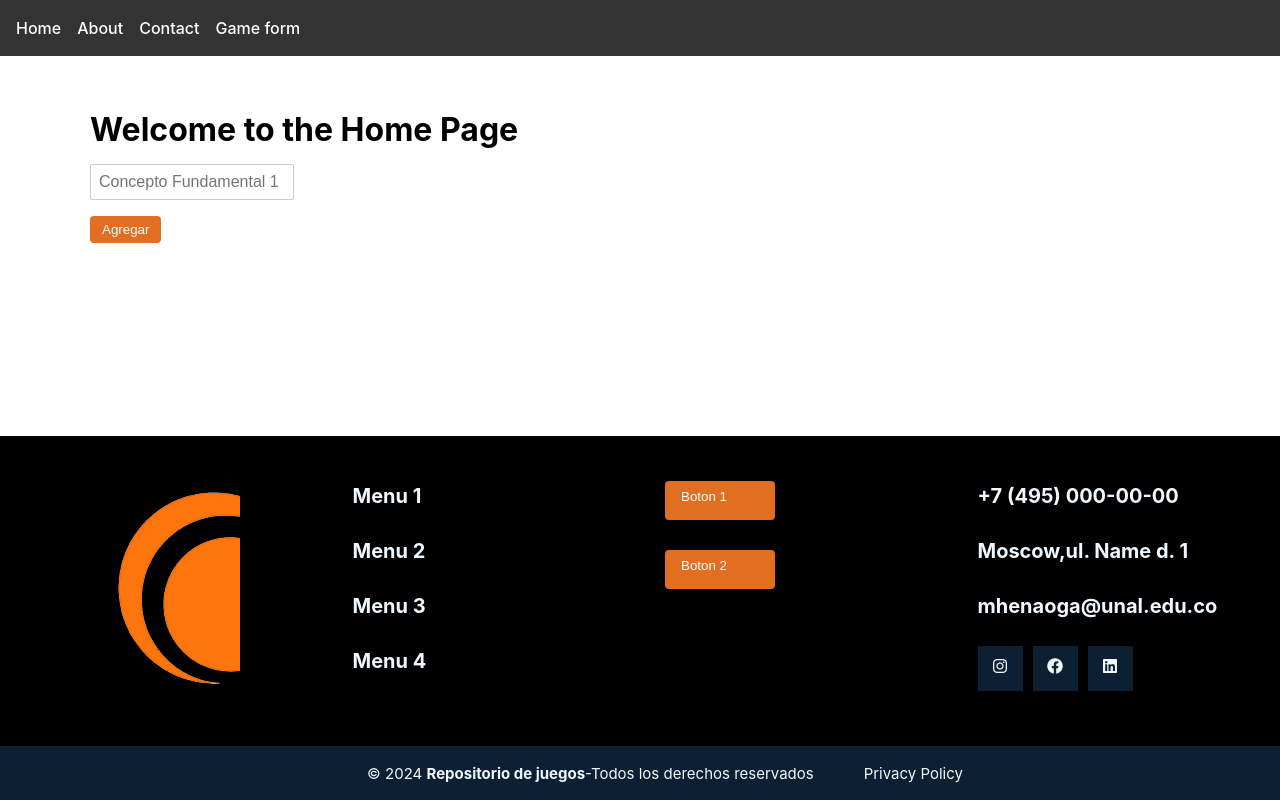
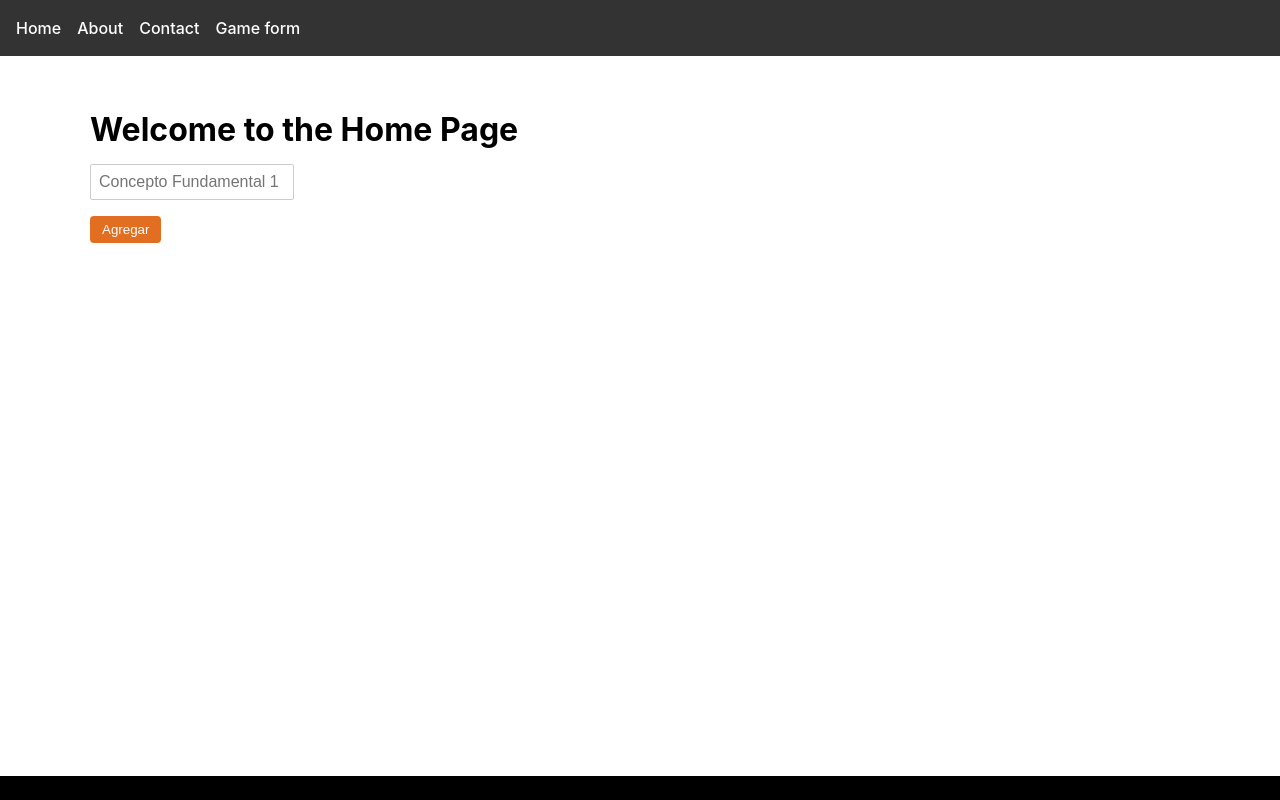
Before and after one commit to repositoryGamesUNAL/repositorioJuegos, a React (Vite) app in the folder games-repository-frontend/: page / in a window 1280 px wide. Shown: the top 800 px of the page. Built offline with nearby package versions, Linux system fonts and the light colour scheme.

Commit message:
styles: Estilos del layout

```diff
--- a/games-repository-frontend/src/Components/molecules/footer/index.tsx
+++ b/games-repository-frontend/src/Components/molecules/footer/index.tsx
@@ -1,5 +1,6 @@
 //import React from 'react';
 import "./Style.scss";
+import { Link } from "react-router-dom";
 import Button from "../../atoms/button";
 import logo from "./logoprototipo.png";
 
@@ -14,9 +15,9 @@
         <div className="grupo-1">
           <div className="box">
             <figure>
-              <a href="#">
+              <Link to="" >
                 <img src={logo} alt="Logo Prototipo" />
-              </a>
+              </Link>
             </figure>
           </div>
           <div className="box">
--- a/games-repository-frontend/src/Components/templates/layout/layout.model.scss
+++ b/games-repository-frontend/src/Components/templates/layout/layout.model.scss
@@ -19,5 +19,6 @@
     max-width: 1280px;            // Fijo en 1280px
     margin: 0 auto;
     padding: 30px 70px;          // Centra el contenido
+    min-height: 90vh;
   }
 }
```
